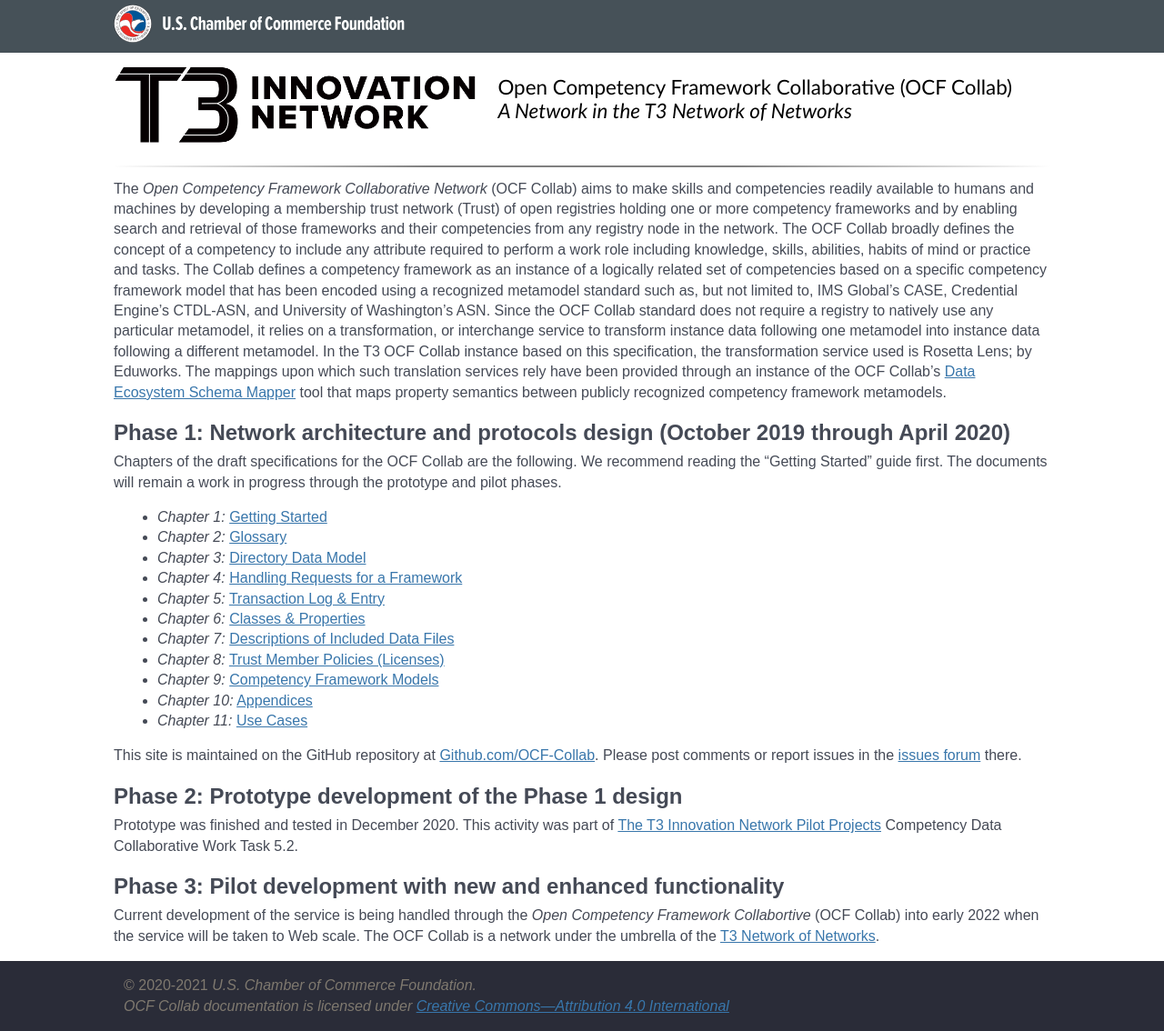
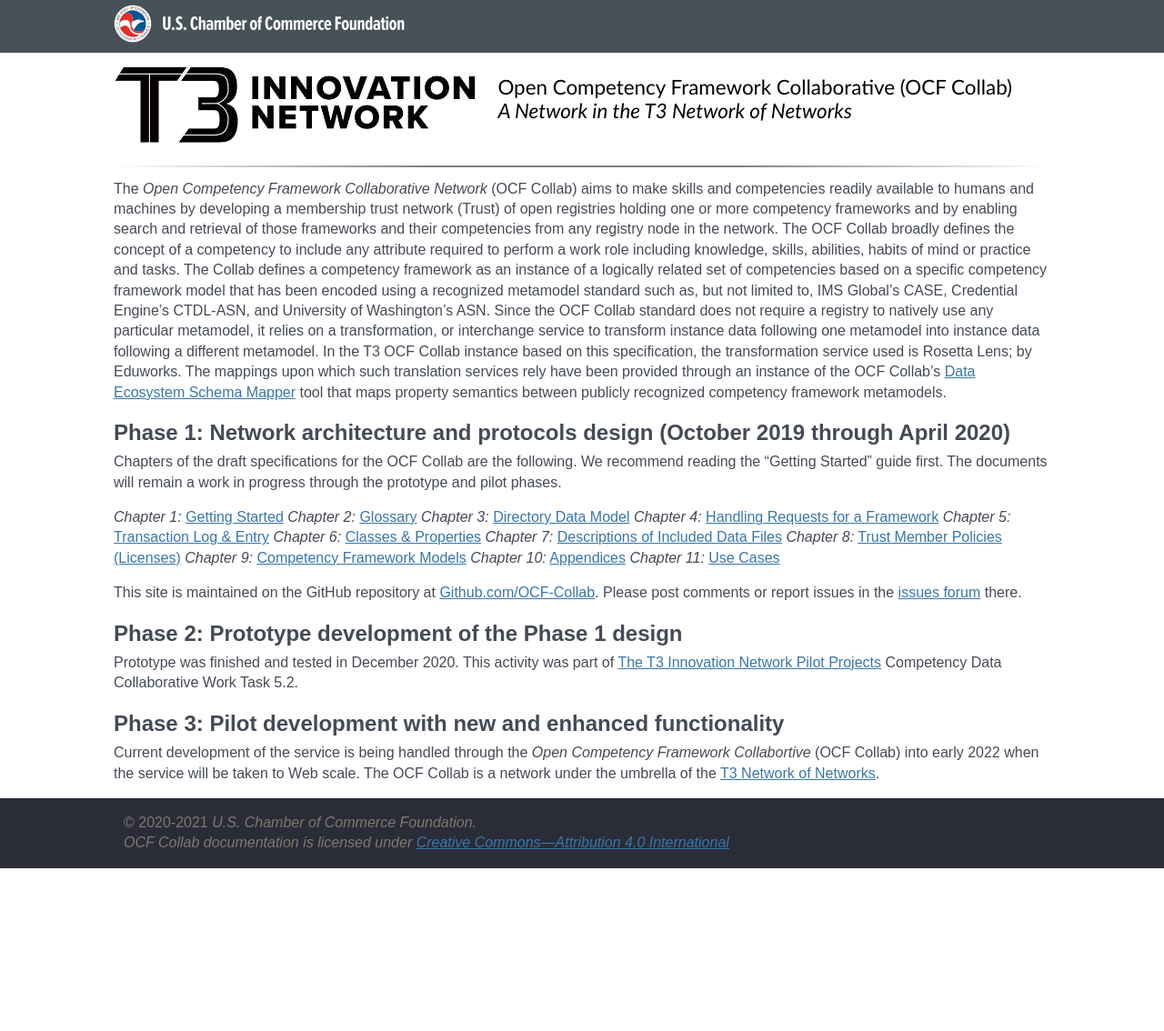
Before and after one commit to t3-innovation-network/ocf-collab.github.io, a Jekyll site: the page built from index.md, in a window 1280 px wide. Shown: the whole page at 91% size. Built offline with Jekyll 4.4.1, drawn with Linux system fonts in a browser that asks for light colours; after the commit the page ends 955 px from its top, so only the background shows below that.

```diff
--- a/index.md
+++ b/index.md
@@ -8,17 +8,17 @@ The <em>Open Competency Framework Collaborative Network</em> (OCF Collab) aims t
 
 Chapters of the draft specifications for the OCF Collab are the following. We recommend reading the "Getting Started" guide first. The documents will remain a work in progress through the prototype and pilot phases.
 
-* <em>Chapter 1:</em> [Getting Started](https://docs.google.com/document/d/1JqYLUZ8ehPDV4S2PYVs3EbAXJdgUCKOxE_e_MfcInK8/edit?usp=sharing)
-* <em>Chapter 2:</em> [Glossary](https://docs.google.com/document/d/1jwAhm8LhsEgQsbcMz0SJZmcJlTTu8iunY8SZaryNBTk/edit?usp=sharing)
-* <em>Chapter 3:</em> [Directory Data Model](https://docs.google.com/document/d/1iQQ7ePdn4FzbWVRNHy3YYRHuR2ijteWOitOkxa8jWBA/edit?usp=sharing)
-* <em>Chapter 4:</em> [Handling Requests for a Framework](https://docs.google.com/document/d/1YwnzDfqEd3POyL8IIB70jihUDQga8YKaQyXCGwXax0o/edit?usp=sharing)
-* <em>Chapter 5:</em> [Transaction Log & Entry](https://docs.google.com/document/d/1JzQFh4X5XEHG5cceop9_r1u-rUKRThmG6sr3_bYYrY0/edit?usp=sharing)
-* <em>Chapter 6:</em> [Classes & Properties](https://docs.google.com/document/d/1SfrNsIH5U3ENh7irzWxoyYsTunFJFcpOhhWjjs5ZV_w/edit?usp=sharing)
-* <em>Chapter 7:</em> [Descriptions of Included Data Files](https://docs.google.com/document/d/1JP5OuJJNkxA612A6AeKIhIsoDVenUv826sf1IisZsHI/edit?usp=sharing)
-* <em>Chapter 8:</em> [Trust Member Policies (Licenses)](https://docs.google.com/document/d/13LaE-OQrumSW-ubyQhOaDYrMkH9kJUxNYS3mk5xcBGg/edit?usp=sharing)
-* <em>Chapter 9:</em> [Competency Framework Models](https://docs.google.com/document/d/1NmIgAU2ZYbW0YcJn9-inazjaGSKSz0wEc2bgMYdCO7w/edit?usp=sharing)
-* <em>Chapter 10:</em> [Appendices](https://docs.google.com/document/d/1h9H8ie0irQaVl7ypvA00vWrmcqqnQQQGLjO5qHl_234/edit?usp=sharing)
-* <em>Chapter 11:</em> [Use Cases](https://docs.google.com/document/d/1YuXRyfR78wtFImjkyP4O6FcgQ4NB08BpGCTbg6O4GGM/edit#)
+<em>Chapter 1:</em> [Getting Started](https://docs.google.com/document/d/1JqYLUZ8ehPDV4S2PYVs3EbAXJdgUCKOxE_e_MfcInK8/edit?usp=sharing)
+<em>Chapter 2:</em> [Glossary](https://docs.google.com/document/d/1jwAhm8LhsEgQsbcMz0SJZmcJlTTu8iunY8SZaryNBTk/edit?usp=sharing)
+<em>Chapter 3:</em> [Directory Data Model](https://docs.google.com/document/d/1iQQ7ePdn4FzbWVRNHy3YYRHuR2ijteWOitOkxa8jWBA/edit?usp=sharing)
+<em>Chapter 4:</em> [Handling Requests for a Framework](https://docs.google.com/document/d/1YwnzDfqEd3POyL8IIB70jihUDQga8YKaQyXCGwXax0o/edit?usp=sharing)
+<em>Chapter 5:</em> [Transaction Log & Entry](https://docs.google.com/document/d/1JzQFh4X5XEHG5cceop9_r1u-rUKRThmG6sr3_bYYrY0/edit?usp=sharing)
+<em>Chapter 6:</em> [Classes & Properties](https://docs.google.com/document/d/1SfrNsIH5U3ENh7irzWxoyYsTunFJFcpOhhWjjs5ZV_w/edit?usp=sharing)
+<em>Chapter 7:</em> [Descriptions of Included Data Files](https://docs.google.com/document/d/1JP5OuJJNkxA612A6AeKIhIsoDVenUv826sf1IisZsHI/edit?usp=sharing)
+<em>Chapter 8:</em> [Trust Member Policies (Licenses)](https://docs.google.com/document/d/13LaE-OQrumSW-ubyQhOaDYrMkH9kJUxNYS3mk5xcBGg/edit?usp=sharing)
+<em>Chapter 9:</em> [Competency Framework Models](https://docs.google.com/document/d/1NmIgAU2ZYbW0YcJn9-inazjaGSKSz0wEc2bgMYdCO7w/edit?usp=sharing)
+<em>Chapter 10:</em> [Appendices](https://docs.google.com/document/d/1h9H8ie0irQaVl7ypvA00vWrmcqqnQQQGLjO5qHl_234/edit?usp=sharing)
+<em>Chapter 11:</em> [Use Cases](https://docs.google.com/document/d/1YuXRyfR78wtFImjkyP4O6FcgQ4NB08BpGCTbg6O4GGM/edit#)
 
 This site is maintained on the GitHub repository at [Github.com/OCF-Collab](https://github.com/OCF-Collab/ocf-collab.github.io). Please post comments or report issues in the [issues forum](https://github.com/OCF-Collab/ocf-collab.github.io/issues) there.
 
```
